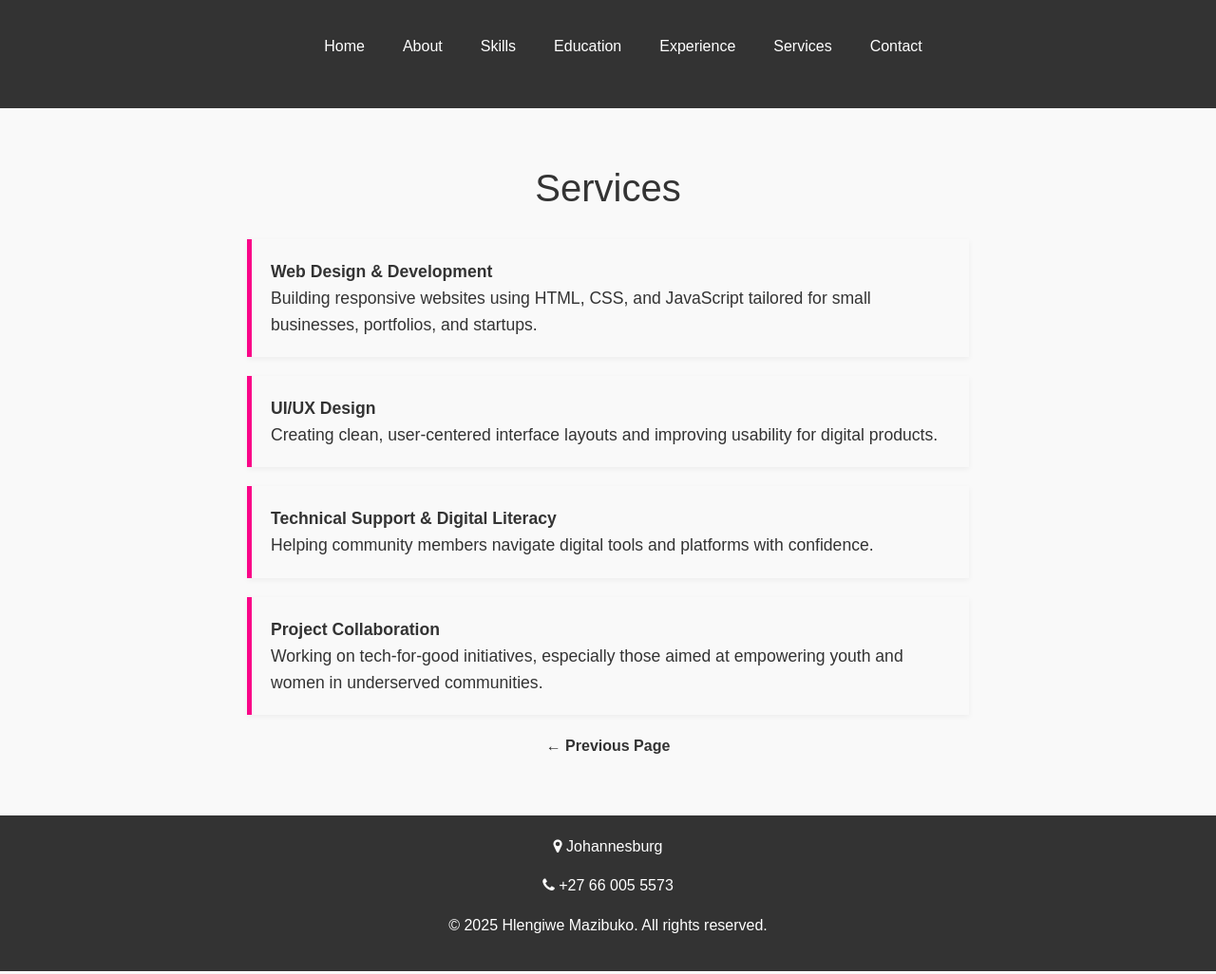
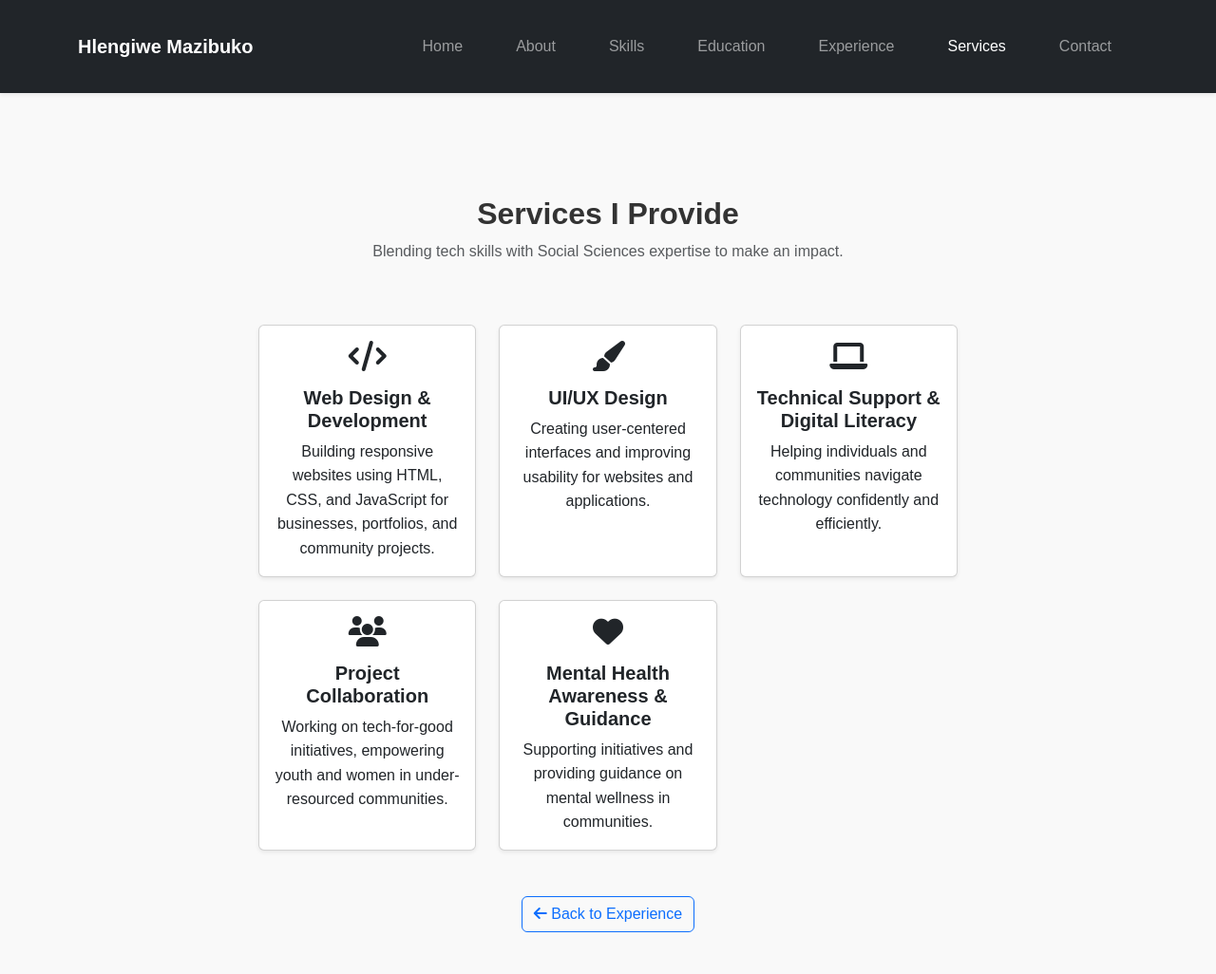
Before and after one commit to Hlengiwe08/Portfolio, a plain HTML site: page services.html in a window 1280 px wide. Shown: the top 1026 px of the page at 95% size. Drawn offline with nearby package versions, Linux system fonts and the light colour scheme.

Commit message:
Update services.html

```diff
--- a/services.html
+++ b/services.html
@@ -2,59 +2,126 @@
 <html lang="en">
 <head>
   <meta charset="UTF-8" />
-  <!-- Bootstrap CSS via CDN -->
+  <meta name="viewport" content="width=device-width, initial-scale=1.0" />
+
+  <!-- Bootstrap CSS -->
   <link href="https://cdn.jsdelivr.net/npm/bootstrap@5.3.3/dist/css/bootstrap.min.css" rel="stylesheet" />
-  <!-- Font Awesome for icons -->
-  <link rel="stylesheet" href="https://cdnjs.cloudflare.com/ajax/libs/font-awesome/4.7.0/css/font-awesome.min.css" />
-  <meta name="viewport" content="width=device-width, initial-scale=1.0" />
+
+  <!-- Font Awesome -->
+  <link rel="stylesheet" href="https://cdnjs.cloudflare.com/ajax/libs/font-awesome/6.5.0/css/all.min.css" />
+
   <title>Services | Hlengiwe Mazibuko</title>
   <link rel="stylesheet" href="style.css" />
 </head>
-<body class="services-page">
-  <div class="page-container">
+<body class="services-page d-flex flex-column min-vh-100">
+
+  <!-- NAVBAR -->
   <header>
-      <nav>
-        <ul>
-          <li><a href="index.html">Home</a></li>
-          <li><a href="about.html">About</a></li>
-          <li><a href="skills.html">Skills</a></li>
-          <li><a href="education.html">Education</a></li>
-          <li><a href="experience.html">Experience</a></li>
-          <li><a href="services.html">Services</a></li>
-          <li><a href="contact.html">Contact</a></li>
+    <nav class="navbar navbar-expand-lg navbar-dark bg-dark shadow-sm">
+      <div class="container">
+        <a class="navbar-brand fw-bold" href="index.html">Hlengiwe Mazibuko</a>
+        <button class="navbar-toggler" type="button" data-bs-toggle="collapse" data-bs-target="#navbarNav">
+          <span class="navbar-toggler-icon"></span>
+        </button>
+        <div class="collapse navbar-collapse justify-content-end" id="navbarNav">
+          <ul class="navbar-nav">
+            <li class="nav-item"><a class="nav-link" href="index.html">Home</a></li>
+            <li class="nav-item"><a class="nav-link" href="about.html">About</a></li>
+            <li class="nav-item"><a class="nav-link" href="skills.html">Skills</a></li>
+            <li class="nav-item"><a class="nav-link" href="education.html">Education</a></li>
+            <li class="nav-item"><a class="nav-link" href="experience.html">Experience</a></li>
+            <li class="nav-item"><a class="nav-link active" href="services.html">Services</a></li>
+            <li class="nav-item"><a class="nav-link" href="contact.html">Contact</a></li>
           </ul>
+        </div>
+      </div>
     </nav>
   </header>
-    <main class="services-section">
-      <h1>Services</h1>
-      <ul class="services-list">
-        <li>
-          <strong>Web Design & Development</strong><br />
-          Building responsive websites using HTML, CSS, and JavaScript tailored for small businesses, portfolios, and startups.
-        </li>
-        <li>
-          <strong>UI/UX Design</strong><br />
-          Creating clean, user-centered interface layouts and improving usability for digital products.
-        </li>
-        <li>
-          <strong>Technical Support & Digital Literacy</strong><br />
-          Helping community members navigate digital tools and platforms with confidence.
-        </li>
-        <li>
-          <strong>Project Collaboration</strong><br />
-          Working on tech-for-good initiatives, especially those aimed at empowering youth and women in underserved communities.
-        </li>
-      </ul>
-       <div class="navigation">
-      <a href="experience.html">← Previous Page</a>
+
+  <!-- SERVICES SECTION -->
+  <main class="flex-grow-1 py-5">
+    <section class="services-section">
+      <div class="container">
+        <div class="row text-center mb-5">
+          <div class="col">
+            <h2 class="fw-bold">Services I Provide</h2>
+            <p class="text-muted">Blending tech skills with Social Sciences expertise to make an impact.</p>
           </div>
+        </div>
+
+        <div class="row g-4">
+          <!-- Service 1 -->
+          <div class="col-md-6 col-lg-4">
+            <div class="card service-card h-100 text-center shadow-sm">
+              <div class="card-body">
+                <i class="fa fa-code fa-2x mb-3"></i>
+                <h5 class="card-title fw-bold">Web Design & Development</h5>
+                <p class="card-text">Building responsive websites using HTML, CSS, and JavaScript for businesses, portfolios, and community projects.</p>
+              </div>
+            </div>
+          </div>
+
+          <!-- Service 2 -->
+          <div class="col-md-6 col-lg-4">
+            <div class="card service-card h-100 text-center shadow-sm">
+              <div class="card-body">
+                <i class="fa fa-paint-brush fa-2x mb-3"></i>
+                <h5 class="card-title fw-bold">UI/UX Design</h5>
+                <p class="card-text">Creating user-centered interfaces and improving usability for websites and applications.</p>
+              </div>
+            </div>
+          </div>
+
+          <!-- Service 3 -->
+          <div class="col-md-6 col-lg-4">
+            <div class="card service-card h-100 text-center shadow-sm">
+              <div class="card-body">
+                <i class="fa fa-laptop fa-2x mb-3"></i>
+                <h5 class="card-title fw-bold">Technical Support & Digital Literacy</h5>
+                <p class="card-text">Helping individuals and communities navigate technology confidently and efficiently.</p>
+              </div>
+            </div>
+          </div>
+
+          <!-- Service 4 -->
+          <div class="col-md-6 col-lg-4">
+            <div class="card service-card h-100 text-center shadow-sm">
+              <div class="card-body">
+                <i class="fa fa-users fa-2x mb-3"></i>
+                <h5 class="card-title fw-bold">Project Collaboration</h5>
+                <p class="card-text">Working on tech-for-good initiatives, empowering youth and women in under-resourced communities.</p>
+              </div>
+            </div>
+          </div>
+
+          <!-- Service 5: Social Sciences Related -->
+          <div class="col-md-6 col-lg-4">
+            <div class="card service-card h-100 text-center shadow-sm">
+              <div class="card-body">
+                <i class="fa fa-heart fa-2x mb-3"></i>
+                <h5 class="card-title fw-bold">Mental Health Awareness & Guidance</h5>
+                <p class="card-text">Supporting initiatives and providing guidance on mental wellness in communities.</p>
+              </div>
+            </div>
+          </div>
+        </div>
+
+        <div class="mt-5 text-center">
+          <a href="experience.html" class="btn btn-outline-primary"><i class="fa fa-arrow-left"></i> Back to Experience</a>
+        </div>
+      </div>
+    </section>
   </main>
-    <footer>
+
+  <!-- FOOTER -->
+  <footer class="bg-dark text-light text-center py-3 mt-auto">
+    <div class="container">
       <p><i class="fa fa-map-marker"></i> Johannesburg</p>
       <p><i class="fa fa-phone"></i> +27 66 005 5573</p>
       <p>© 2025 Hlengiwe Mazibuko. All rights reserved.</p>
+    </div>
   </footer>
-  </div>
+
   <script src="https://cdn.jsdelivr.net/npm/bootstrap@5.3.3/dist/js/bootstrap.bundle.min.js"></script>
 </body>
 </html>
```
Lines whose indentation alone changed are shown as unchanged.
